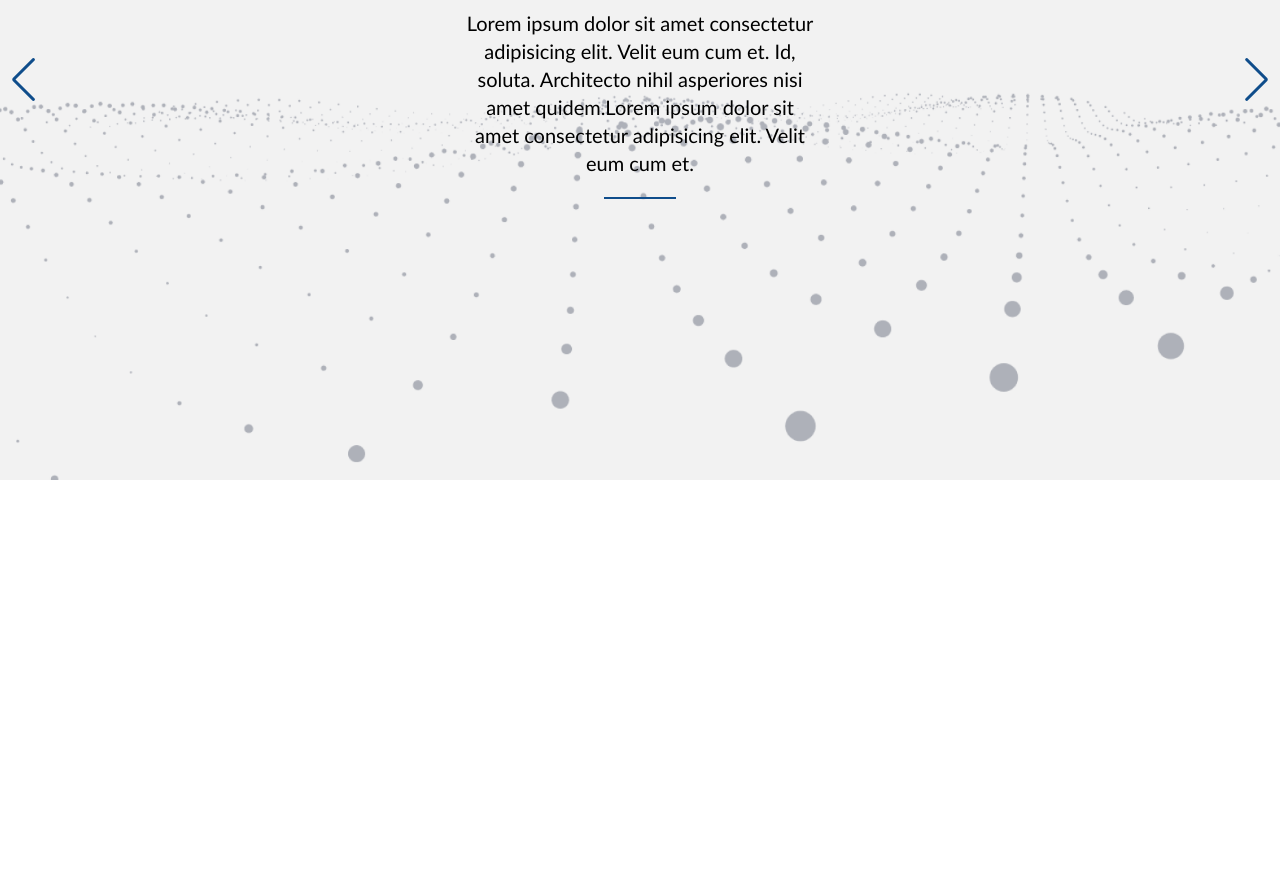
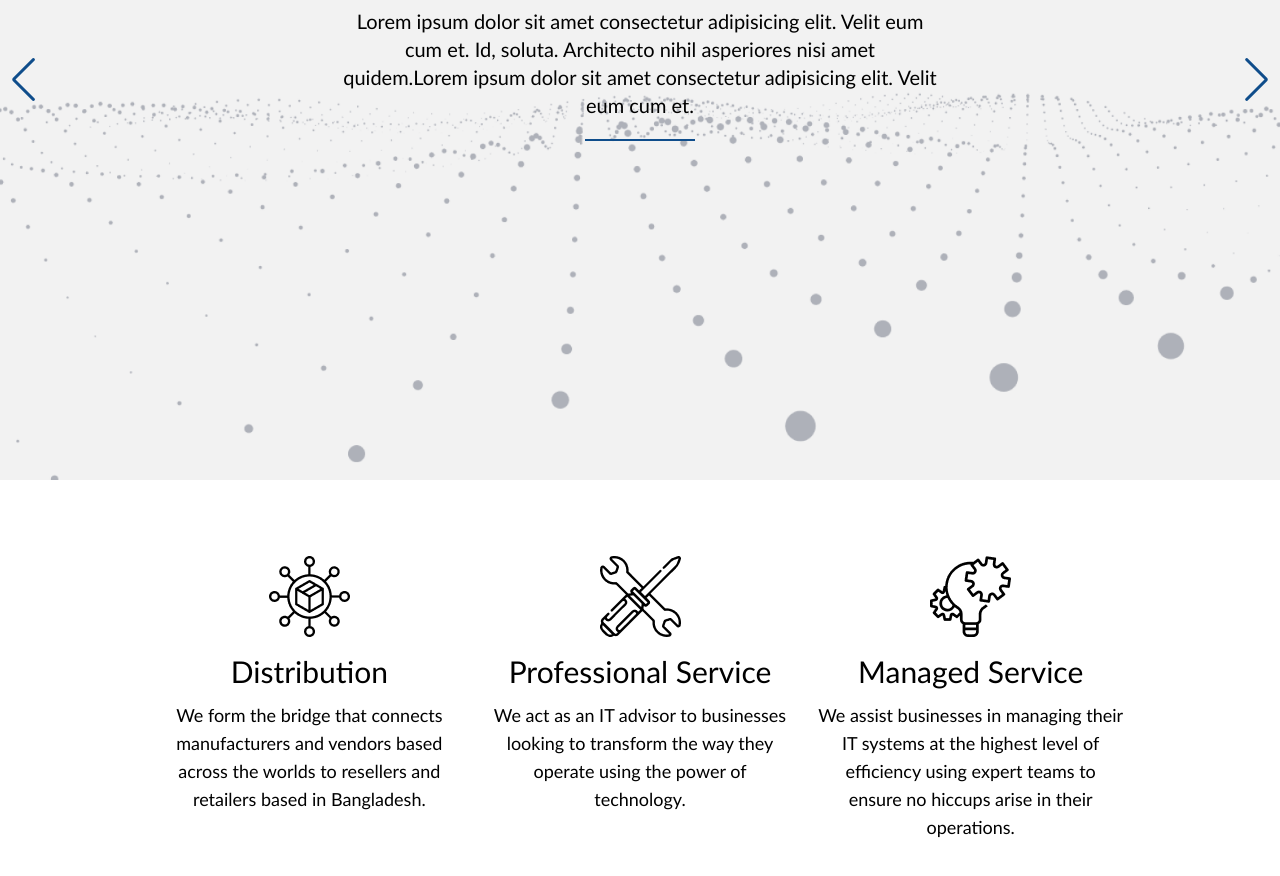
Before and after one commit to shovontanvir/agency-templpate-react, a React (Create React App) app: page / in a window 1280 px wide. Shown: the part 320-1196 px from the top of the page. Before the commit the page ends 800 px from the top, so only its background shows below. Built offline with nearby package versions, Linux system fonts and the light colour scheme; data requests are answered from the project's data file.

Commit message:
home page service section done

```diff
--- a/db.json
+++ b/db.json
@@ -18,5 +18,26 @@
       "description": "Lorem ipsum dolor sit amet consectetur adipisicing elit. Velit eum cum et. Id, soluta. Architecto nihil asperiores nisi amet quidem.Lorem ipsum dolor sit amet consectetur adipisicing elit. Velit eum cum et.",
       "image": "images/home/home-header-1.png"
     }
+  ],
+
+  "homeServices" : [
+    {
+      "title": "Distribution",
+      "description": "We form the bridge that connects manufacturers and vendors based across the worlds to resellers and retailers based in Bangladesh.",
+      "image": "images/home/icon-distribution.png",
+      "alt": "distribution icon"
+    },
+    {
+      "title": "Professional Service",
+      "description": "We act as an IT advisor to businesses looking to transform the way they operate using the power of technology.",
+      "image": "images/home/icon-professional-services.png",
+      "alt": "professional service icon"
+    },
+    {
+      "title": "Managed Service",
+      "description": "We assist businesses in managing their IT systems at the highest level of efficiency using expert teams to ensure no hiccups arise in their operations.",
+      "image": "images/home/icon-managed-services.png",
+      "alt": "managed service icon"
+    }
   ]
 }
--- a/package.json
+++ b/package.json
@@ -26,7 +26,7 @@
     "web-vitals": "^2.1.4"
   },
   "scripts": {
-    "start": "concurrently \"PORT=3001 react-scripts start\" \"npm run watch-twind\" \"npm run serve-json\" ",
+    "start": "concurrently \" react-scripts start\" \"npm run watch-twind\" \"npm run serve-json\" ",
     "build": "react-scripts build",
     "test": "react-scripts test",
     "eject": "react-scripts eject",
--- a/src/App.js
+++ b/src/App.js
@@ -1,6 +1,7 @@
 import { QueryClientProvider, QueryClient } from 'react-query';
 import { ReactQueryDevtools } from 'react-query/devtools';
 import HomeHeader from './components/homePage/HomeHeader';
+import Services from './components/homePage/Services';
 
 function App() {
   const queryClient = new QueryClient();
@@ -9,6 +10,7 @@ function App() {
     <QueryClientProvider client={queryClient}>
       <>
       <HomeHeader />
+      <Services />
       </>
       <ReactQueryDevtools initialIsOpen={false} position='bottom-right' />
     </QueryClientProvider>
--- a/src/components/homePage/HomeHeader.jsx
+++ b/src/components/homePage/HomeHeader.jsx
@@ -1,4 +1,4 @@
-import React, { useState } from "react";
+import React from "react";
 import Layout from "../layouts/Layout";
 import { Swiper, SwiperSlide } from "swiper/react";
 import { Autoplay, Navigation } from "swiper";
@@ -42,19 +42,14 @@ const HomeHeader = () => {
 
   if (isLoading) {
     return (
-      <h1 className="text-6xl font-light mb-10">
-        Loading... PLease wait a moment.
-      </h1>
-    );
+        "Loading... PLease wait a moment."
+    )
   }
 
   if (isError) {
-    return <h1 className="text-6xl font-light mb-10">{error.message}</h1>;
+    return error.message
   }
 
-  if (!isLoading && !isError) {
-    // console.log(data);
-  }
   return (
     <Swiper
       autoplay={{
@@ -76,9 +71,9 @@ const HomeHeader = () => {
           >
             <Layout>
               <div className="h-screen flex justify-center items-center">
-                <div className="text-center md:mb-28 flex flex-col justify-center items-center md:w-2/3 lg:w-1/2">
+                <div className="text-center md:mb-28 flex flex-col justify-center items-center md:w-2/3">
                   {titleOrganizer(header.title.split(" "))}
-                  <p className="text-lg md:text-xl font-light px-4 sm:px-6 md:px-8 lg:px-10">
+                  <p className="text-lg md:text-xl font-light px-4 sm:px-6 md:px-8">
                     {header.description}
                   </p>
                   <hr className="w-1/6 mx-auto mt-5 border border-brand" />
--- /dev/null
+++ b/src/components/homePage/Services.jsx
@@ -0,0 +1,46 @@
+import React from 'react';
+import { getApiData } from '../../services/apiMethods';
+import { useQuery } from 'react-query';
+import Layout from '../layouts/Layout';
+
+const Services = () => {
+
+    const getHomeServicesData = () => {
+        return getApiData("homeServices");
+      };
+      const { isLoading, data, isError, error } = useQuery(
+        "home-services",
+        getHomeServicesData
+      );
+
+      if (isLoading) {
+        return (
+            "Loading... PLease wait a moment."
+        )
+      }
+
+      if (isError) {
+        return error.message
+      }
+
+
+    {console.log(data)}
+
+  return (
+    <section className='py-16 px-0'>
+        <Layout className="justify-center">
+            {
+                data.map((item) => (
+                    <div className='sm:basis-1/2 lg:basis-1/3 text-center p-3 mb-5 lg:mb-0'>
+                        <img src={item.image} alt={item.alt} className="mx-auto mb-4"/>
+                        <h1 className='text-3xl'>{item.title}</h1>
+                        <p className='text-lg mt-3'>{item.description}</p>
+                    </div>
+                ))
+            }
+        </Layout>
+    </section>
+  )
+}
+
+export default Services
--- a/src/components/layouts/Layout.jsx
+++ b/src/components/layouts/Layout.jsx
@@ -2,7 +2,7 @@ import React from "react";
 
 const Layout = (props) => {
   return (
-    <div className="px-20 sm:px-28 md:px-36 lg:px-44 xl:px-52">
+    <div className={`px-20 sm:px-28 md:px-36 flex flex-wrap ${props.className}`}>
       {props.children}
     </div>
   );
--- a/src/index.css
+++ b/src/index.css
@@ -471,6 +471,24 @@ video {
 .mt-5 {
   margin-top: 1.25rem;
 }
+.mb-14 {
+  margin-bottom: 3.5rem;
+}
+.mb-8 {
+  margin-bottom: 2rem;
+}
+.mb-6 {
+  margin-bottom: 1.5rem;
+}
+.mb-5 {
+  margin-bottom: 1.25rem;
+}
+.mb-4 {
+  margin-bottom: 1rem;
+}
+.mt-3 {
+  margin-top: 0.75rem;
+}
 .flex {
   display: flex;
 }
@@ -480,8 +498,17 @@ video {
 .w-1\/6 {
   width: 16.666667%;
 }
+.basis-1\/3 {
+  flex-basis: 33.333333%;
+}
+.basis-1\/4 {
+  flex-basis: 25%;
+}
 .flex-col {
   flex-direction: column;
+}
+.flex-wrap {
+  flex-wrap: wrap;
 }
 .items-center {
   align-items: center;
@@ -492,18 +519,25 @@ video {
 .border {
   border-width: 1px;
 }
-.border-2 {
-  border-width: 2px;
-}
 .border-brand {
   --tw-border-opacity: 1;
   border-color: rgb(15 77 139 / var(--tw-border-opacity));
+}
+.border-black {
+  --tw-border-opacity: 1;
+  border-color: rgb(0 0 0 / var(--tw-border-opacity));
 }
 .bg-cover {
   background-size: cover;
 }
 .bg-no-repeat {
   background-repeat: no-repeat;
+}
+.p-5 {
+  padding: 1.25rem;
+}
+.p-3 {
+  padding: 0.75rem;
 }
 .px-4 {
   padding-left: 1rem;
@@ -512,6 +546,22 @@ video {
 .px-20 {
   padding-left: 5rem;
   padding-right: 5rem;
+}
+.py-10 {
+  padding-top: 2.5rem;
+  padding-bottom: 2.5rem;
+}
+.py-16 {
+  padding-top: 4rem;
+  padding-bottom: 4rem;
+}
+.py-28 {
+  padding-top: 7rem;
+  padding-bottom: 7rem;
+}
+.px-0 {
+  padding-left: 0px;
+  padding-right: 0px;
 }
 .text-center {
   text-align: center;
@@ -523,6 +573,14 @@ video {
 .text-lg {
   font-size: 1.125rem;
   line-height: 1.75rem;
+}
+.text-3xl {
+  font-size: 1.875rem;
+  line-height: 2.25rem;
+}
+.text-base {
+  font-size: 1rem;
+  line-height: 1.5rem;
 }
 .font-light {
   font-weight: 300;
@@ -563,6 +621,10 @@ body {
 
 @media (min-width: 640px) {
 
+  .sm\:basis-1\/2 {
+    flex-basis: 50%;
+  }
+
   .sm\:px-6 {
     padding-left: 1.5rem;
     padding-right: 1.5rem;
@@ -584,6 +646,10 @@ body {
     width: 66.666667%;
   }
 
+  .md\:basis-1\/3 {
+    flex-basis: 33.333333%;
+  }
+
   .md\:px-8 {
     padding-left: 2rem;
     padding-right: 2rem;
@@ -602,8 +668,16 @@ body {
 
 @media (min-width: 1024px) {
 
+  .lg\:mb-0 {
+    margin-bottom: 0px;
+  }
+
   .lg\:w-1\/2 {
     width: 50%;
+  }
+
+  .lg\:basis-1\/3 {
+    flex-basis: 33.333333%;
   }
 
   .lg\:px-10 {
@@ -615,6 +689,16 @@ body {
     padding-left: 11rem;
     padding-right: 11rem;
   }
+
+  .lg\:px-12 {
+    padding-left: 3rem;
+    padding-right: 3rem;
+  }
+
+  .lg\:px-40 {
+    padding-left: 10rem;
+    padding-right: 10rem;
+  }
 }
 
 @media (min-width: 1280px) {
@@ -623,4 +707,19 @@ body {
     padding-left: 13rem;
     padding-right: 13rem;
   }
+
+  .xl\:px-48 {
+    padding-left: 12rem;
+    padding-right: 12rem;
+  }
+
+  .xl\:px-44 {
+    padding-left: 11rem;
+    padding-right: 11rem;
+  }
+
+  .xl\:px-40 {
+    padding-left: 10rem;
+    padding-right: 10rem;
+  }
 }
```
Also changed, not shown: public/images/home/icon-distribution.png, 1 other file (tests, documents, lock files or other folders).
